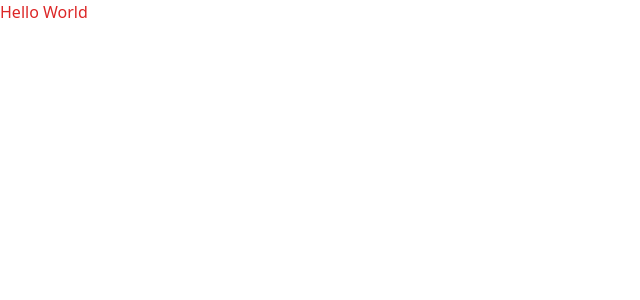
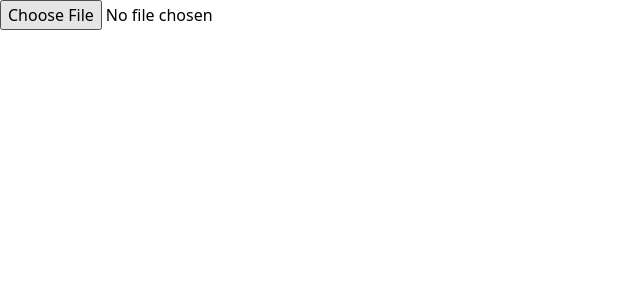
Before and after one commit to ana-rice/ana-rice, a React (Vite) app in the folder frontend/: page / in a window 1280 px wide. Shown: the top 300 px of the page, without its empty margins (0-640 px from the left). Built offline with nearby package versions, Linux system fonts and the light colour scheme.

Commit message:
upload stuffs

```diff
--- /dev/null
+++ b/frontend/src/ImageUpload.tsx
@@ -0,0 +1,40 @@
+import React, { useState } from 'react';
+
+const ImageUpload: React.FC = () => {
+  const [imageSrc, setImageSrc] = useState<string | null>(null);
+
+  const handleFileChange = (event: React.ChangeEvent<HTMLInputElement>) => {
+    const file = event.target.files ? event.target.files[0] : null;
+
+    if (file && file.type.startsWith('image/')) {
+      const reader = new FileReader();
+      reader.onload = (e: ProgressEvent<FileReader>) => {
+        if (e.target && e.target.result) {
+          setImageSrc(e.target.result as string);
+        }
+      };
+      reader.readAsDataURL(file);
+    } else {
+      setImageSrc(null); // Clear image preview if invalid file
+    }
+  };
+
+  return (
+    <div>
+      <input
+        type="file"
+        accept="image/*"
+        onChange={handleFileChange}
+      />
+      {imageSrc && (
+        <img
+          src={imageSrc}
+          alt="Preview"
+          style={{ display: 'block', maxWidth: '300px', maxHeight: '300px', marginTop: '20px' }}
+        />
+      )}
+    </div>
+  );
+};
+
+export default ImageUpload;
--- a/frontend/src/main.tsx
+++ b/frontend/src/main.tsx
@@ -1,9 +1,14 @@
-import { StrictMode } from 'react'
-import { createRoot } from 'react-dom/client'
-import './index.css'
+import { StrictMode } from 'react';
+import { createRoot } from 'react-dom/client';
+import ImageUpload from './ImageUpload'; // Import the ImageUpload component
+import './index.css';
 
-createRoot(document.getElementById('root')!).render(
-  <StrictMode>
-    <h1 className="text-red-600">Hello World</h1>
-  </StrictMode>,
-)
+const rootElement = document.getElementById('root');
+
+if (rootElement) {
+  createRoot(rootElement).render(
+    <StrictMode>
+      <ImageUpload /> {/* Display the ImageUpload component */}
+    </StrictMode>
+  );
+}
```
